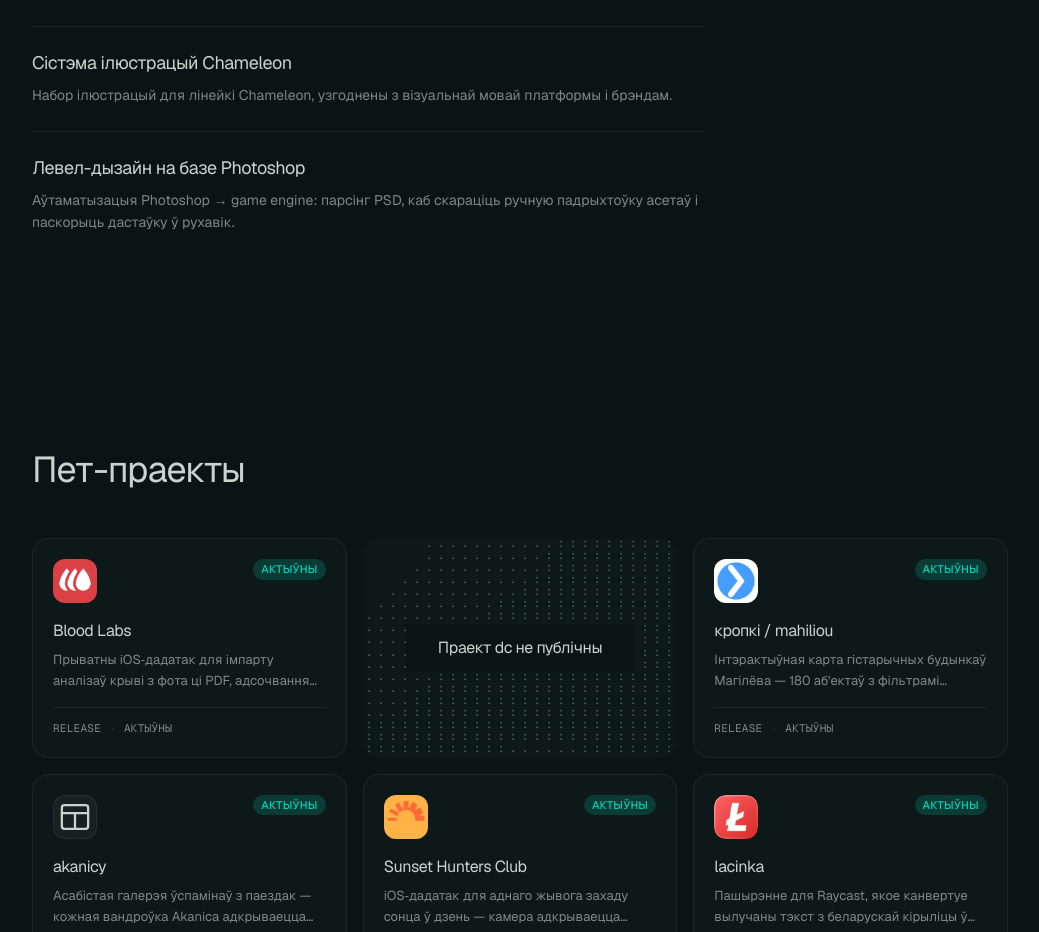
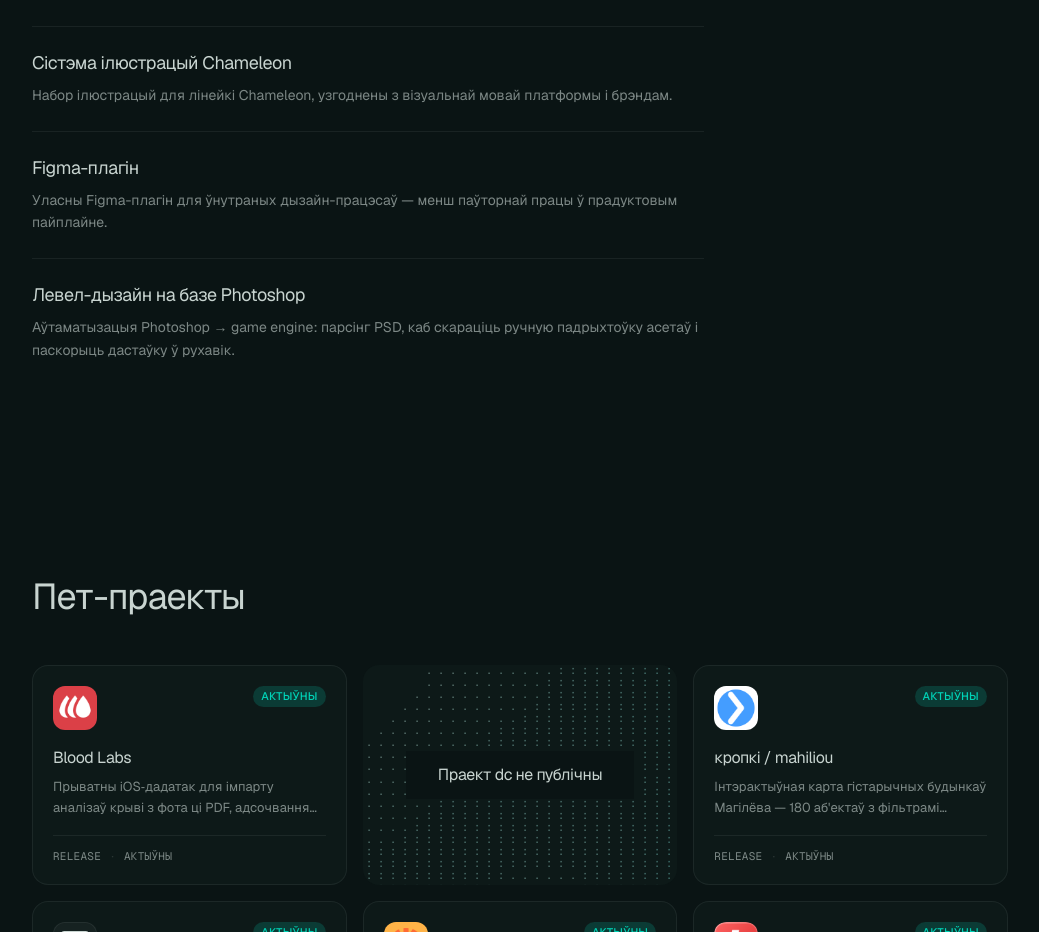
Before and after one commit to colorage/siaroza_cv, a Next.js app: page /by in a window 1280 px wide. Shown: the part 4740-5672 px from the top of the page, without its empty margins (120-1159 px from the left). Built offline with nearby package versions, Linux system fonts and the light colour scheme.

Commit message:
Add Figma Plugin case study stub.
Placeholder title and summary on the work index and /work/figma-plugin so the write-up can be filled in later.

Co-authored-by: Siaroža <colorage@users.noreply.github.com>

```diff
--- a/content/case-studies.ts
+++ b/content/case-studies.ts
@@ -44,6 +44,18 @@ export const caseStudies: CaseStudy[] = [
     },
   },
   {
+    slug: "figma-plugin",
+    experienceId: "spribe",
+    title: {
+      en: "Figma Plugin",
+      by: "Figma-плагін",
+    },
+    summary: {
+      en: "Custom Figma plugin for internal design processes — less repetitive work in the product workflow.",
+      by: "Уласны Figma-плагін для ўнутраных дызайн-працэсаў — менш паўторнай працы ў прадуктовым пайплайне.",
+    },
+  },
+  {
     slug: "psd-parser",
     experienceId: "cybercradle",
     title: {
```
